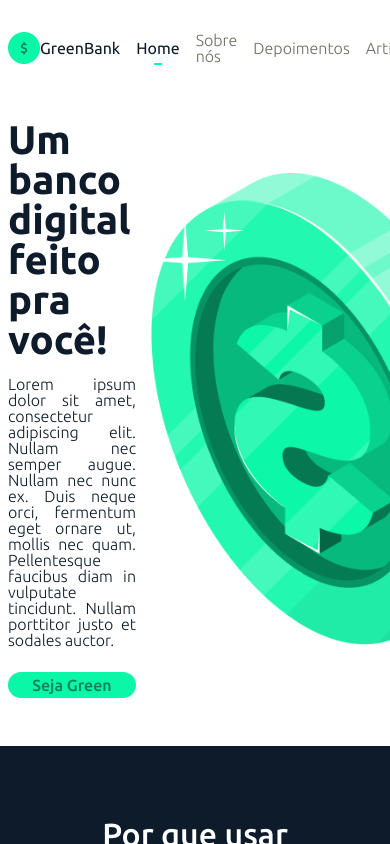
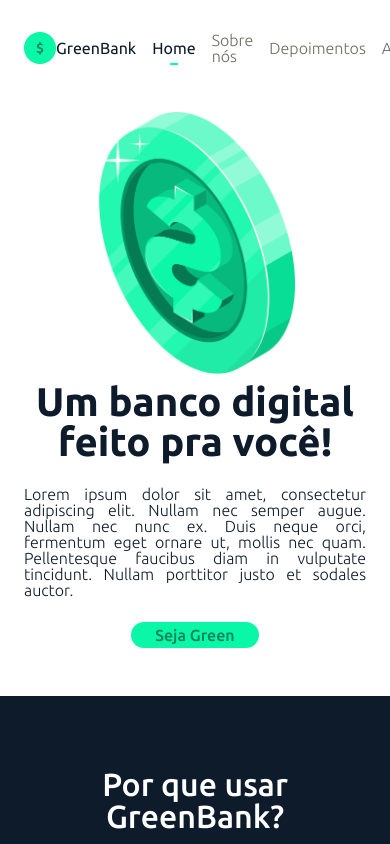
Before and after one commit to henriquereiss-404/GreenBank, a React (Create React App) app: page / in a window 390 px wide. Shown: the top 844 px of the page. Built offline with nearby package versions, Linux system fonts and the light colour scheme.

Commit message:
style(header): responsivity

```diff
--- a/src/layout/Header/style.js
+++ b/src/layout/Header/style.js
@@ -17,4 +17,23 @@ export const Header = styled.header`
     & section div p { margin: 16px 8px; text-align: justify; }
 
     & section img { width: 360px; }
+
+    @media screen and (max-width: 768px) {
+        & section {
+            flex-direction: column-reverse;
+            justify-content: center;
+        }
+
+        & section div {
+            width: auto; max-width: 414px;
+            padding: 0 16px;
+
+            display: flex;
+            flex-direction: column;
+            align-items: center;
+        }
+        & section div h1 { text-align: center; }
+
+        & section img { width: 200px; }
+    }
 `
--- a/src/layout/Navbar/style.js
+++ b/src/layout/Navbar/style.js
@@ -4,4 +4,8 @@ export const Navbar = styled.nav`
     display: flex;
     align-items: center;
     justify-content: space-between;
+
+    @media screen and (max-width: 768px) {
+        padding: 0 16px;
+    }
 `
```
